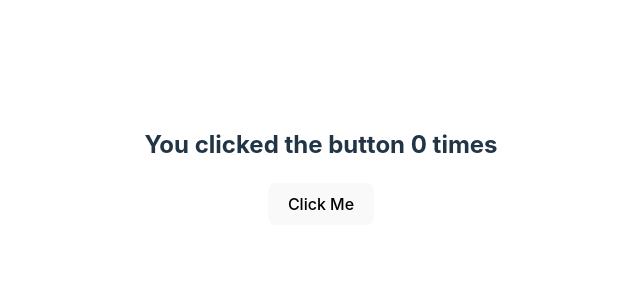
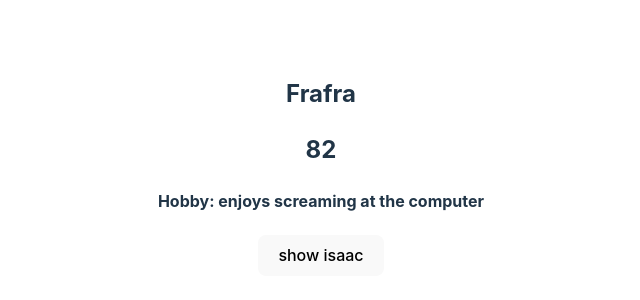
Before and after one commit to samnart1/nativecpp, a React (Vite) app in the folder react/my-react-app/: page / in a window 1280 px wide. Shown: the part 234-534 px from the top of the page, without its empty margins (319-959 px from the left). Built offline with nearby package versions, Linux system fonts and the light colour scheme.

Commit message:
useState objects dealt with a huge blow

```diff
--- /dev/null
+++ b/react/my-react-app/src/01-useState/useState-object.jsx
@@ -0,0 +1,28 @@
+import { useState } from 'react'
+
+const UseObject = () => {
+  const [person, setPerson] = useState({
+    name: 'Frafra',
+    age: 82,
+    hobby: 'enjoys screaming at the computer',
+  })
+
+  const showPerson = () => {
+    setPerson({ ...person, name: 'isaac', age: 97 })
+  }
+
+  const { name, age, hobby } = person
+
+  return (
+    <>
+      <h2>{name}</h2>
+      <h2>{age}</h2>
+      <h4>Hobby: {hobby}</h4>
+      <button type="button" onClick={showPerson}>
+        show isaac
+      </button>
+    </>
+  )
+}
+
+export default UseObject
--- /dev/null
+++ b/react/my-react-app/src/01-useState/useStateExample.jsx
@@ -0,0 +1,36 @@
+import { useState } from 'react'
+import { data } from '../data'
+
+const UseExample = () => {
+  const [people, setPeople] = useState(data)
+
+  const removePerson = (id) => {
+    const newPeople = people.filter((person) => person.id !== id)
+    setPeople(newPeople)
+  }
+
+  return (
+    <div>
+      {people.map((person) => {
+        const { id, name } = person
+        return (
+          <div key={id}>
+            <h2>{name}</h2>
+            <button type="button" onClick={() => removePerson(id)}>
+              Remove Person
+            </button>
+          </div>
+        )
+      })}
+      <button
+        type="button"
+        onClick={() => setPeople([])}
+        style={{ margin: '5rem' }}
+      >
+        Clear All
+      </button>
+    </div>
+  )
+}
+
+export default UseExample
--- a/react/my-react-app/src/App.jsx
+++ b/react/my-react-app/src/App.jsx
@@ -1,10 +1,15 @@
 import { useState } from 'react'
 import './App.css'
 import ErrorExample from './01-useState/01-error-example'
+import UseExample from './01-useState/useStateExample'
+import UseObject from './01-useState/useState-object'
+
 
 function App() {
   return <>
-    <ErrorExample/>
+    {/* <ErrorExample/> */}
+    {/* <UseExample /> */}
+    <UseObject />
   </>
 }
 
```
